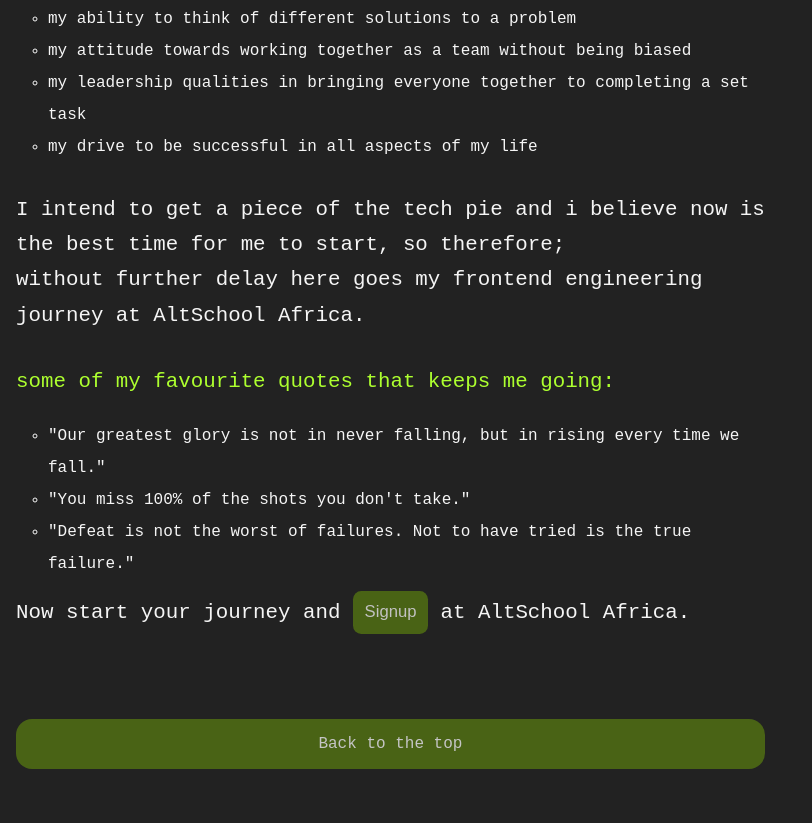
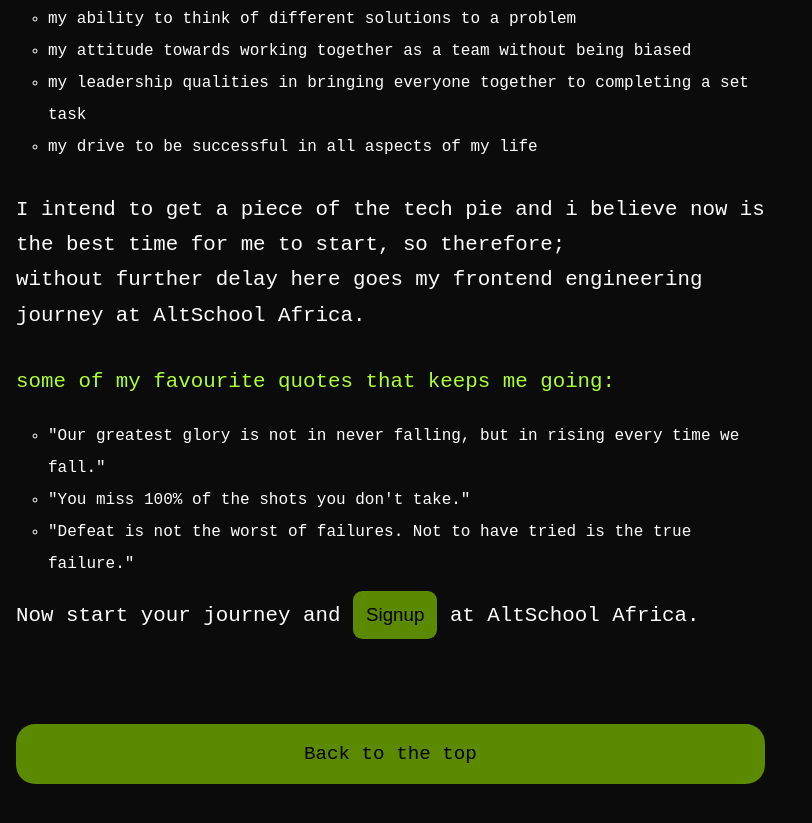
Before and after one commit to dark-txch/sem1a, a plain HTML site: page index.html in a window 1280 px wide. Shown: the part 1731-2554 px from the top of the page, without its empty margins (0-812 px from the left). Drawn offline with Linux system fonts and the light colour scheme.

Commit message:
final output

```diff
--- a/styles/index.css
+++ b/styles/index.css
@@ -14,7 +14,7 @@ html {
   }
 
   body {
-    background-color: rgb(34, 34, 34);
+    background-color: rgb(11, 11, 11);
   }
 }
 
@@ -76,7 +76,7 @@ main {
       color: yellowgreen;
 
       span {
-        color: whitesmoke;
+        color: rgb(255, 255, 255);
       }
     }
   }
@@ -84,7 +84,7 @@ main {
   #about-me-section {
     width: 60%;
     height: 100%;
-    color: whitesmoke;
+    color: rgb(255, 255, 255);
 
     h1 {
       margin-top: 2em;
@@ -112,10 +112,10 @@ main {
     }
 
     .signup-button {
-      font-size: 0.8em;
+      font-size: 0.9em;
       padding: 0.7em;
-      background-color: rgb(73, 99, 21);
-      color: rgb(194, 194, 194);
+      background-color: rgb(91, 137, 0);
+      color: rgb(0, 0, 0);
       border-radius: 0.5em;
       cursor: pointer;
     }
@@ -123,6 +123,8 @@ main {
     .signup-button:hover {
       background-color: yellowgreen;
       color: black;
+      transition: color 0.3s;
+
     }
 
     .back-to-top ul {
@@ -137,7 +139,7 @@ main {
     .back-to-top .button {
       width: 100%;
       border-radius: 1em;
-      background-color: rgb(73, 99, 21);
+      background-color: rgb(91, 137, 0);
       display: flex;
       justify-content: center;
     }
@@ -149,8 +151,8 @@ main {
     }
 
     .back-to-top a {
-      font-size: 1em;
-      color: rgb(197, 197, 197);
+      font-size: 1.2em;
+      color: rgb(0, 0, 0);
       text-decoration: none;
       padding: 1em 5em;
       transition: color 0.3s;
--- a/styles/media.css
+++ b/styles/media.css
@@ -24,6 +24,7 @@ header {
   position: fixed; */
   z-index: 100;
   width: 100%;
+  padding: 0.5em;
 
   .head-nav {
     width: 100%;
@@ -160,6 +161,7 @@ main {
 /* footer */
 footer {
   background-color: #000000;
+  color: whitesmoke;
   position: fixed;
   bottom: 0;
   left: 0;
@@ -231,15 +233,12 @@ footer {
     }
 
     .media-iframe {
-      background-color: #0000ff;
       height: 20rem;
-      /* width: 20em; */
 
       margin-bottom: 5em;
 
       iframe {
         height: 80%;
-        /* width: 20em; */
       }
     }
   }
```
Also changed, not shown: alt-form.html (+1 -1 lines), styles/alt-courses.css (+5 -2 lines), styles/alt-form.css (+5 -4 lines).
